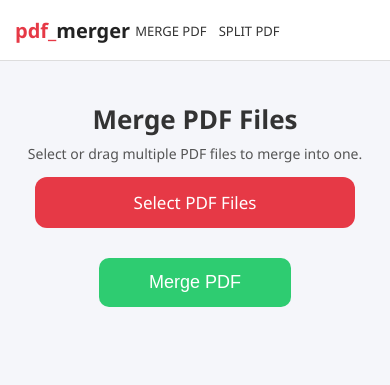
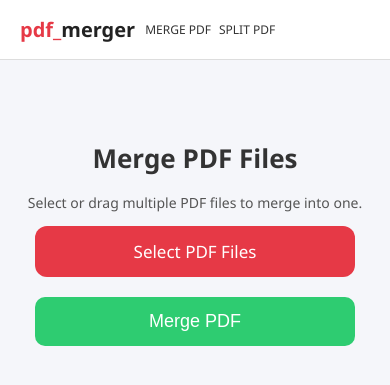
Before and after one commit to kiritosahai/pdf_merger, a Flask app: page / in a window 390 px wide. Shown: the top 385 px of the page. Run offline with Flask 3, Linux system fonts and the light colour scheme.

Commit message:
Enhance mobile layout and file upload handling
Updated HTML structure and styles for better mobile responsiveness and user experience.

```diff
--- a/templates/index.html
+++ b/templates/index.html
@@ -2,23 +2,32 @@
 <html>
 <head>
     <title>pdf_merger</title>
+
+    <!-- ✅ Mobile scaling -->
     <meta name="viewport" content="width=device-width, initial-scale=1.0">
+
     <style>
-        body {
+
+        /* ✅ Prevent sideways movement */
+        html, body {
+            overflow-x: hidden;
+            max-width: 100%;
             margin: 0;
+            padding: 0;
             font-family: 'Segoe UI', sans-serif;
             background: #f5f6fa;
         }
 
-        /* NAVBAR */
+        /* ✅ NAVBAR (your requested version) */
         .navbar {
             width: 100%;
             height: 60px;
             background: white;
             display: flex;
             align-items: center;
-            padding: 0 40px;
+            padding: 0 20px;   /* ✅ YOUR REQUEST */
             border-bottom: 1px solid #ddd;
+            box-sizing: border-box;   /* ✅ Prevent overflow */
         }
 
         .logo {
@@ -32,11 +41,13 @@
         }
 
         .nav-links {
-            margin-left: 40px;
+            margin-left: 25px;
+            display: flex;
+            gap: 15px;
+            flex-wrap: wrap; /* ✅ prevents overflow */
         }
 
         .nav-links a {
-            margin-right: 25px;
             text-decoration: none;
             font-size: 15px;
             color: #333;
@@ -47,9 +58,11 @@
             color: #e63946;
         }
 
+        /* ✅ MAIN SECTION */
         .main {
             text-align: center;
             margin-top: 80px;
+            padding: 0 15px;
         }
 
         .main h1 {
@@ -61,9 +74,9 @@
         .main p {
             font-size: 18px;
             color: #555;
-            margin-top: -10px;
         }
 
+        /* ✅ Select Files Button */
         .upload-btn {
             background: #e63946;
             color: white;
@@ -73,8 +86,9 @@
             border: none;
             cursor: pointer;
             margin-top: 40px;
+            transition: .2s;
             display: inline-block;
-            transition: 0.2s;
+            max-width: 100%;
         }
 
         .upload-btn:hover {
@@ -88,6 +102,7 @@
             font-size: 16px;
         }
 
+        /* ✅ Merge button */
         .merge-btn {
             margin-top: 30px;
             padding: 14px 50px;
@@ -97,36 +112,30 @@
             color: white;
             font-size: 18px;
             cursor: pointer;
-            transition: 0.2s;
+            transition: .2s;
+            max-width: 100%;
         }
 
         .merge-btn:hover {
             background: #27ae60;
             transform: scale(1.03);
         }
-        /* ✅ Mobile Layout Optimization */
+
+        /* ✅ MOBILE FIXES */
         @media (max-width: 600px) {
-
-    .navbar {
-        padding: 0 15px;
-    }
 
             .logo {
                 font-size: 20px;
             }
 
             .nav-links {
-        margin-left: 5px;
+                margin-left: 10px;
+                gap: 8px;
             }
 
             .nav-links a {
-        font-size: 13px;
-        margin-right: 8px;
-    }
-
-    .main {
-        margin-top: 40px;
-        padding: 0 15px;
+                font-size: 12px;
+                margin: 0;
             }
 
             .main h1 {
@@ -137,7 +146,7 @@
                 font-size: 14px;
             }
 
-    /* ✅ Fix Select PDF File button */
+            /* ✅ Fix "Select PDF Files" button */
             .upload-btn {
                 width: 100%;
                 padding: 14px 0;
@@ -146,7 +155,7 @@
                 margin: 0 auto;
             }
 
-    .split-btn {
+            .merge-btn {
                 width: 100%;
                 padding: 14px;
                 font-size: 18px;
@@ -154,61 +163,68 @@
                 margin: 20px auto 0 auto;
             }
 
-    .range-box input {
-        width: 45%;
-        padding: 10px;
-        margin-bottom: 10px;
-        font-size: 16px;
+            #file-list div {
+                font-size: 14px;
             }
         }
 
     </style>
 </head>
+
 <body>
 
-    <!-- NAVBAR -->
+    <!-- ✅ NAVBAR -->
     <div class="navbar">
         <div class="logo">pdf_<span>merger</span></div>
-
         <div class="nav-links">
             <a href="/">MERGE PDF</a>
             <a href="/split_page">SPLIT PDF</a>
         </div>
     </div>
 
+    <!-- ✅ MAIN SECTION -->
     <div class="main">
         <h1>Merge PDF Files</h1>
         <p>Select or drag multiple PDF files to merge into one.</p>
 
+        <!-- ✅ Select PDF button -->
         <label for="fileInput">
             <div class="upload-btn">Select PDF Files</div>
         </label>
-
         <input type="file" id="fileInput" multiple style="display:none;" onchange="handleFiles(this.files)">
 
         <div id="file-list"></div>
 
+        <!-- ✅ Merge Form -->
         <form action="/merge" method="post" enctype="multipart/form-data">
             <div id="hidden-inputs"></div>
             <button type="submit" class="merge-btn">Merge PDF</button>
         </form>
     </div>
 
+    <!-- ✅ Correct JS for multiple file uploading -->
     <script>
         function handleFiles(files) {
             const list = document.getElementById("file-list");
             const hiddenInputs = document.getElementById("hidden-inputs");
 
             for (let file of files) {
+
+                // Show file name
                 const div = document.createElement("div");
                 div.textContent = "📄 " + file.name;
                 list.appendChild(div);
 
+                // Add file to hidden input using DataTransfer
                 const input = document.createElement("input");
                 input.type = "file";
                 input.name = "pdfs";
-                input.files = files;
                 input.style.display = "none";
+
+                const data = new DataTransfer();
+                data.items.add(file);
+                input.files = data.files;
+
                 hiddenInputs.appendChild(input);
             }
         }
```
Lines whose indentation alone changed are shown as unchanged.
